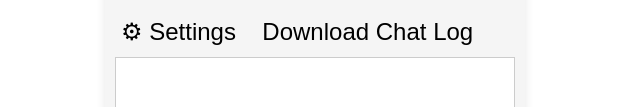
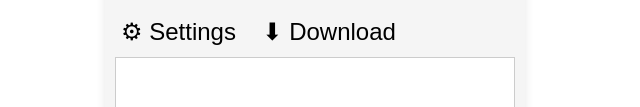
Before and after one commit to hichipli/ChatcatGPT, a plain HTML site: page index.html in a window 1280 px wide. Shown: the part 185-292 px from the top of the page, without its empty margins (325-965 px from the left). Drawn offline with Linux system fonts and the light colour scheme.

Commit message:
Update index.html

```diff
--- a/index.html
+++ b/index.html
@@ -18,7 +18,7 @@
         <button id="settings-btn" class="large-btn">&#9881; Settings</button>
 
         <!-- Download Chat Log Button -->
-        <button id="download-btn" class="large-btn">Download Chat Log</button>
+        <button id="download-btn" class="large-btn">&#x2B07; Download</button>
 
         <!-- Settings Panel -->
         <div id="settings-panel">
```
